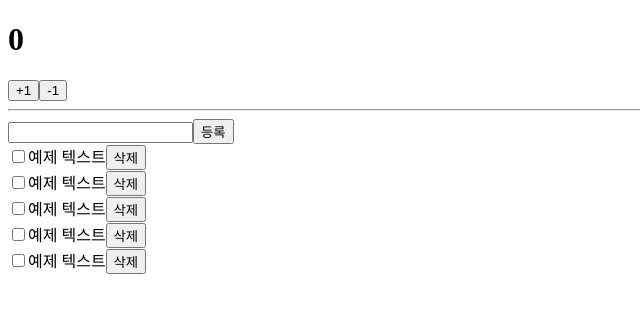
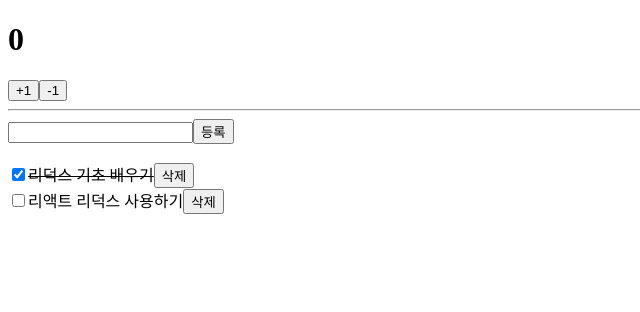
Before and after one commit to ShinjungOh/2023-learn-react, a React (Create React App) app in the folder 2023-02-05/react-redux/: page / in a window 1280 px wide. Shown: the top 312 px of the page, without its empty margins (0-640 px from the left). Built offline with nearby package versions, Linux system fonts and the light colour scheme.

Commit message:
feat: TodosContainer 구현

```diff
--- a/2023-02-05/react-redux/src/App.js
+++ b/2023-02-05/react-redux/src/App.js
@@ -1,12 +1,12 @@
 import CounterContainer from './containers/CounterContainer';
-import Todos from './components/Todos';
+import TodosContainer from './containers/TodosContainer';
 
 const App = () => {
   return (
     <>
       <CounterContainer />
       <hr />
-      <Todos />
+      <TodosContainer />
     </>
   );
 };
--- a/2023-02-05/react-redux/src/components/Todos.js
+++ b/2023-02-05/react-redux/src/components/Todos.js
@@ -1,9 +1,14 @@
 const TodoItem = ({ todo, onToggle, onRemove }) => {
   return (
     <div>
-      <input type='checkbox' />
-      <span>예제 텍스트</span>
-      <button>삭제</button>
+      <input
+        type='checkbox'
+        onClick={() => onToggle(todo.id)}
+        checked={todo.done}
+        readOnly={true}
+      />
+      <span style={{ textDecoration: todo.done ? 'line-through' : 'none' }}>{todo.text}</span>
+      <button onClick={() => onRemove(todo.id)}>삭제</button>
     </div>
   );
 };
@@ -13,19 +18,29 @@
 }) => {
   const onSubmit = (e) => {
     e.preventDefault();
+    onInsert(input);
+    onChangeInput('');
   };
+
+  const onChange = (e) => onChangeInput(e.target.value);
 
   return (
     <div>
       <form onSubmit={onSubmit}>
-        <input/>
-        <button type="submit">등록</button>
+        <input value={input} onChange={onChange} />
+        <button type='submit'>등록</button>
       </form>
-      <TodoItem/>
-      <TodoItem/>
-      <TodoItem/>
-      <TodoItem/>
-      <TodoItem/>
+      <br/>
+      <div>
+        {todos.map((todo) => (
+          <TodoItem
+            todo={todo}
+            key={todo.id}
+            onToggle={onToggle}
+            onRemove={onRemove}
+          />
+        ))}
+      </div>
     </div>
   );
 };
--- a/2023-02-05/react-redux/src/containers/CounterContainer.js
+++ b/2023-02-05/react-redux/src/containers/CounterContainer.js
@@ -53,7 +53,7 @@
   //   ),
 
   // 3️⃣ bindActionCreators 사용하지 않을 때
-  //   ({
+  // dispatch => ({
   //   increase: () => dispatch(increase()),
   //   decrease: () => dispatch(decrease()),
   // }),
--- /dev/null
+++ b/2023-02-05/react-redux/src/containers/TodosContainer.js
@@ -0,0 +1,36 @@
+import { connect } from 'react-redux';
+import Todos from '../components/Todos';
+import { changeInput, insert, toggle, remove, } from '../modules/todos';
+
+const TodosContainer = ({
+  input,
+  todos,
+  changeInput,
+  insert,
+  toggle,
+  remove,
+}) => {
+  return (
+    <Todos
+      input={input}
+      todos={todos}
+      onChangeInput={changeInput}
+      onInsert={insert}
+      onToggle={toggle}
+      onRemove={remove}
+    />
+  );
+};
+
+export default connect(
+  ({todos}) => ({
+    input: todos.input,
+    todos: todos.todos
+  }),
+  {
+    changeInput,
+    insert,
+    toggle,
+    remove
+  }
+)(TodosContainer);
```
